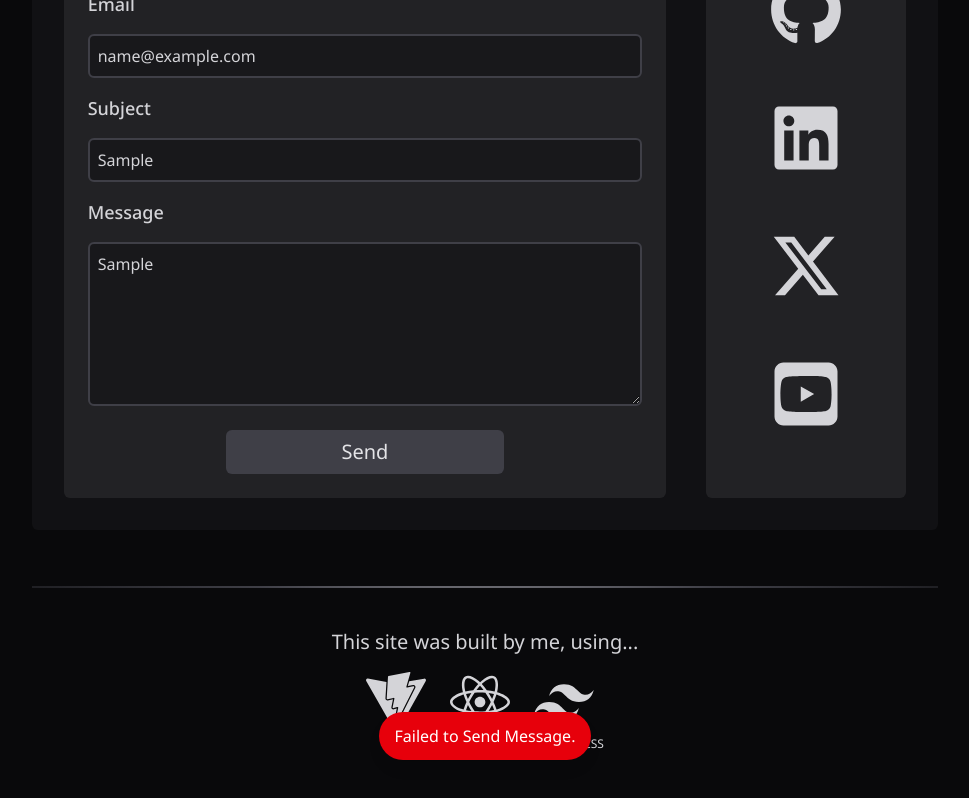
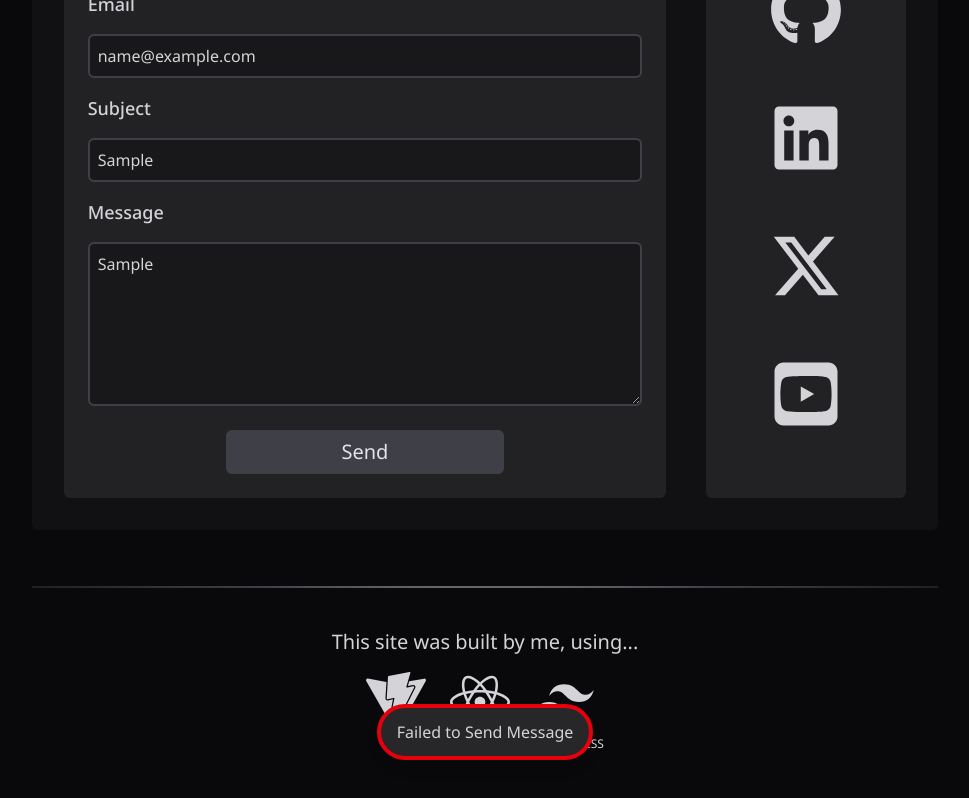
Before and after one commit to ashtonpowell/personal-website, a React (Vite) app: page / in a window 1280 px wide. Both pictures are taken after typing "Sample", "name@example.com", "Sample", "Sample" into the empty fields and a click on the button "Send". Shown: the part 2448-3246 px from the top of the page, without its empty margins (155-1124 px from the left). Built offline with nearby package versions, Linux system fonts and the light colour scheme; no server answers.

Commit message:
updated ContactMe.jsx

```diff
--- a/src/components/ContactMe/ContactMe.jsx
+++ b/src/components/ContactMe/ContactMe.jsx
@@ -22,6 +22,8 @@ function ContactMe() {
     message: "",
   });
 
+  const [msg, setMsg] = useState(false);
+
   const handleChange = (e) => {
     setFormData({ ...formData, [e.target.name]: e.target.value });
   };
@@ -34,8 +36,9 @@ function ContactMe() {
       setPopup({
         show: true,
         success: true,
-        message: "Message Sent.",
+        message: "Message Sent!",
       });
+      setMsg(true);
       setFormData({
         name: "",
         email: "",
@@ -46,7 +49,7 @@ function ContactMe() {
       setPopup({
         show: true,
         success: false,
-        message: "Failed to Send Message.",
+        message: "Failed to Send Message",
       });
     }
 
@@ -107,12 +110,18 @@ function ContactMe() {
               className="w-full rounded-md border-2 border-zinc-700 bg-zinc-900 p-2"
             />
             <div className="flex flex-col items-center">
+              {msg ? (
+                <p className="mt-2 text-center text-lg font-semibold">
+                  Thanks! I'll get back to you soon.
+                </p>
+              ) : (
                 <button
                   type="submit"
                   className="mt-2 w-1/2 rounded-md bg-zinc-700 px-4 py-2 text-xl text-zinc-200 transition-all delay-40 hover:scale-110 hover:bg-zinc-600"
                 >
                   Send
                 </button>
+              )}
             </div>
           </form>
           <div className="mt-10 hidden rounded-md bg-zinc-800/80 pt-6 lg:block lg:basis-1/4">
@@ -173,10 +182,10 @@ function ContactMe() {
                 animate={{ opacity: 1, y: 0 }}
                 exit={{ opacity: 0, y: 50 }}
                 transition={{ duration: 0.3 }}
-                className={`fixed bottom-6 rounded-full px-4 py-3 shadow-lg md:bottom-10 ${
+                className={`fixed bottom-6 rounded-full bg-zinc-800 px-4 py-3 shadow-lg md:bottom-10 ${
                   popup.success
-                    ? "bg-green-600 text-white"
-                    : "bg-red-600 text-white"
+                    ? "border-4 border-green-600 text-zinc-300"
+                    : "border-4 border-red-600 text-zinc-300"
                 }`}
               >
                 {popup.message}
```
Lines whose indentation alone changed are shown as unchanged.
